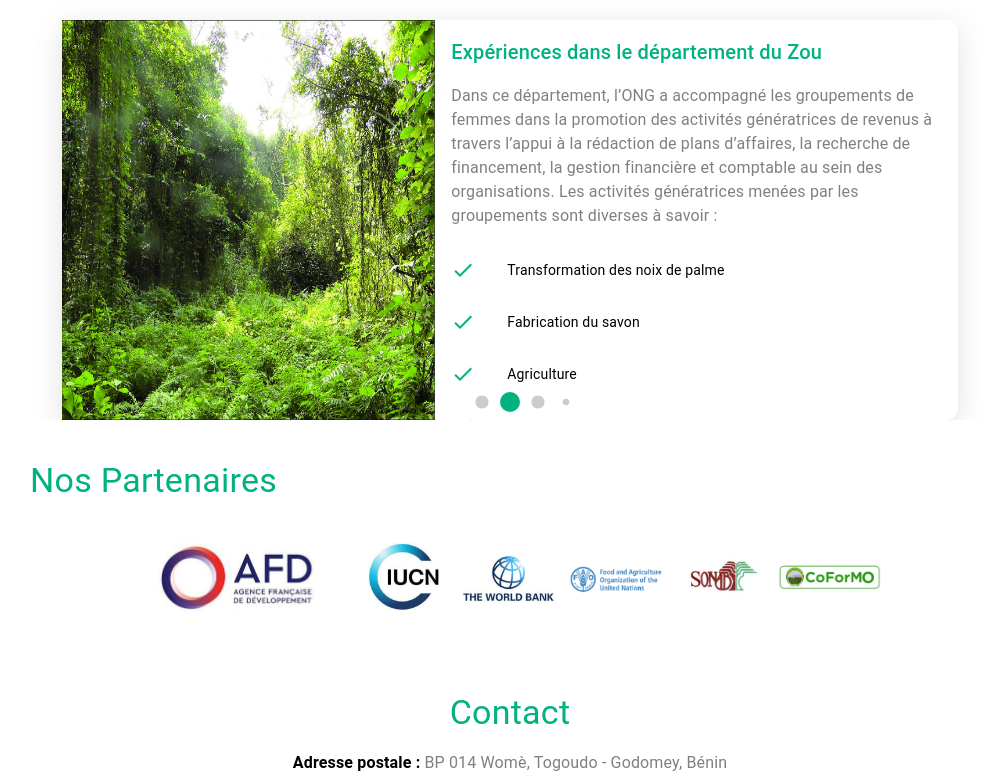
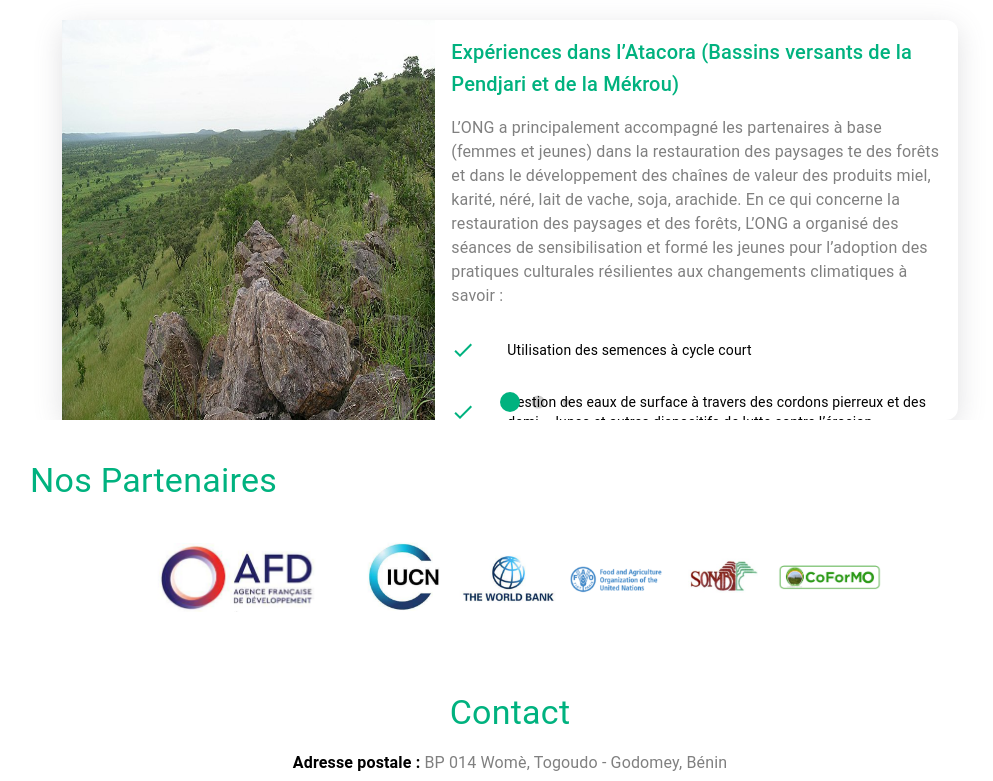
Before and after one commit to ndiayeApp/aprofonb, a Next.js app: page / in a window 1280 px wide. Shown: the part 1859-2640 px from the top of the page, without its empty margins (130-1123 px from the left). Built offline with nearby package versions, Linux system fonts and the light colour scheme.

Commit message:
added suspense

```diff
--- a/app/layout.tsx
+++ b/app/layout.tsx
@@ -12,9 +12,9 @@
 import Link from 'next/link';
 import type { Metadata } from 'next'
 import Script from 'next/script'
-import { useState } from 'react';
+import { useState, Suspense } from 'react';
 import Drawer from '@mui/material/Drawer';
-
+import Loading from './loading';
 // export const metadata: Metadata = {
 //   title: 'Create Next App',
 //   description: 'Generated by create next app',
@@ -32,7 +32,7 @@
     <html lang="en">
       <Script src="https://cdn.jsdelivr.net/npm/swiper@10/swiper-element-bundle.min.js" />
       <body>
-        <Box sx={{ flexGrow: 1, marginBottom:10 }}>
+        <Box sx={{ flexGrow: 1, marginBottom: 10 }}>
           <AppBar position="fixed" style={{ boxShadow: "none", background: "white" }}>
             <Toolbar sx={{
               flexGrow: 1, justifyContent: {
@@ -100,7 +100,9 @@
             </Box>
           </Box>
         </Drawer>
-        {children}
+        <Suspense fallback={<Loading />} >
+          {children}
+        </Suspense>
         {/* <Box sx={{ position: "fixed", bottom: 0,  }}>footer</Box> */}
       </body>
     </html>
--- /dev/null
+++ b/app/loading.tsx
@@ -0,0 +1,4 @@
+export default function Loading() {
+          // You can add any UI inside Loading, including a Skeleton.
+          return <div>loading</div>
+}
--- a/app/page.tsx
+++ b/app/page.tsx
@@ -523,7 +523,7 @@
       }} loop={true}
         style={{ height: "100%", width: "100%", }}
         pagination={pagination}
-        modules={[Pagination, Autoplay]}
+        modules={[Pagination]}
         centeredSlides={true}
         className="mySwiper">
         <SwiperSlide>
```
Also changed, not shown: public/keeps/veuillez trouver ci-dessous comment nous.md (+1 -1 lines).
